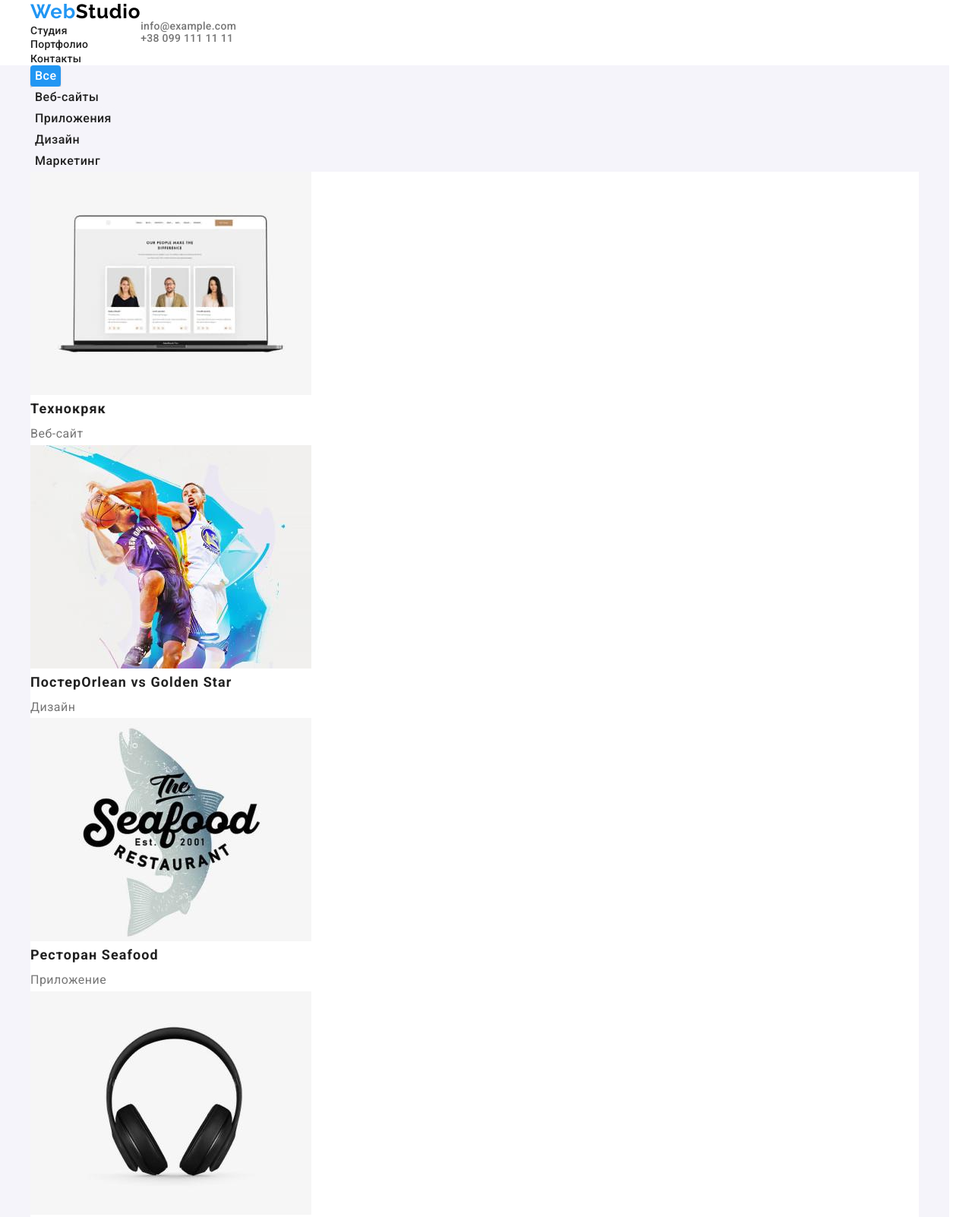
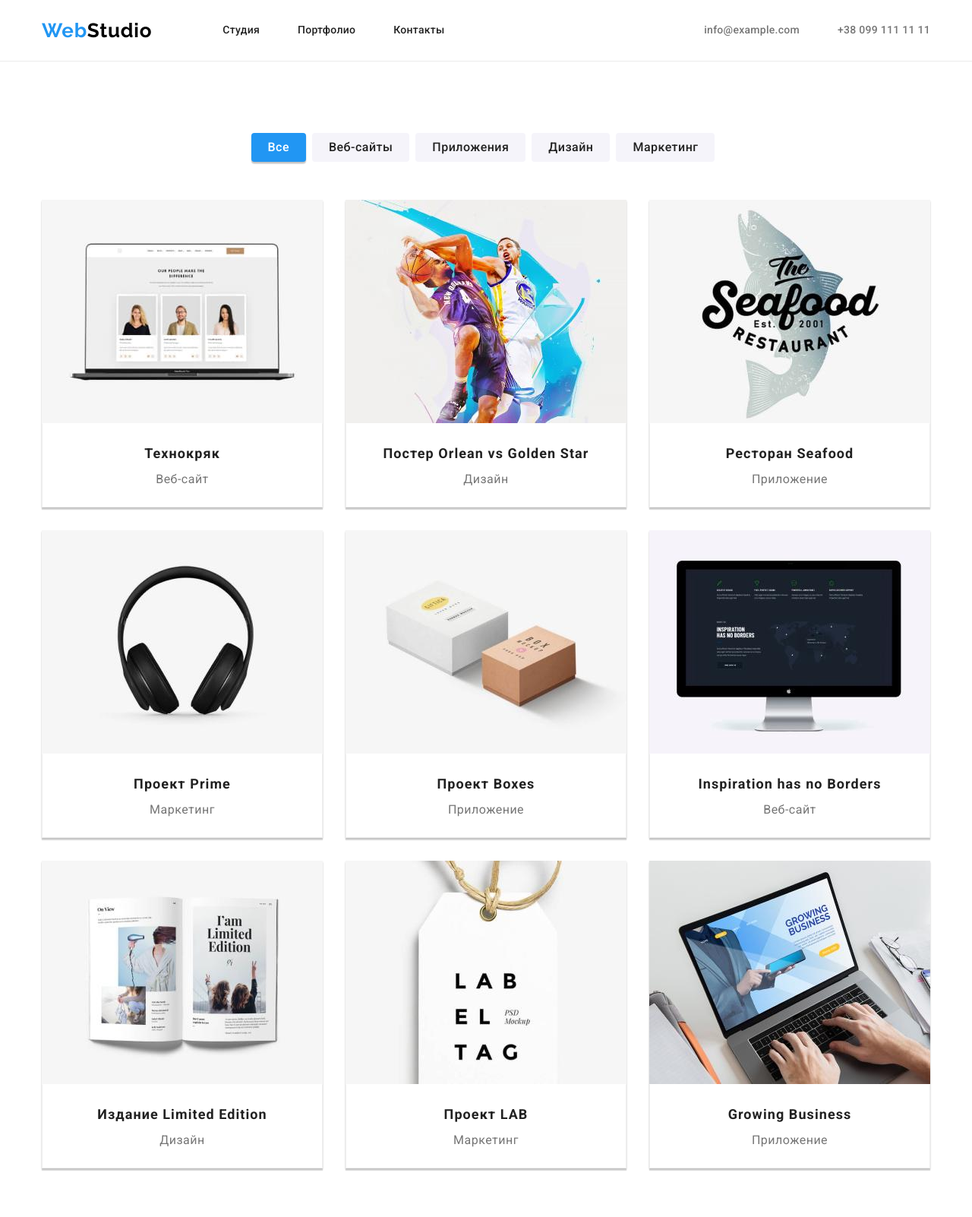
Before and after one commit to IrynaKozhukh/goit-markup-hw-03, a plain HTML site: page portfolio.html in a window 1280 px wide. Shown: the top 1602 px of the page at 76% size. Drawn offline with nearby package versions, Linux system fonts and the light colour scheme.

Commit message:
finish before  mentors check

```diff
--- a/css/styles.css
+++ b/css/styles.css
@@ -18,26 +18,21 @@ h3,
 h4,
 h5,
 h6 {
-    margin: 0;
+    margin: 1px;
 }
 ul {
     margin: 0;
     padding: 0;
     list-style: none;
 }
-button {
-    cursor: pointer;
-    font-family: inherit;
-}
-
 img {
     display: block;
 }
 address {
     font-style: normal;
 }
+body {
 
-body {
     font-family: 'Roboto', sans-serif;
     letter-spacing: 0.02em;
     color: var(--second-text-color);
@@ -49,65 +44,38 @@ body {
     padding: 0 15px;
     margin: 0 auto;
 }
+
+.container > .hero-btn{
+    margin:inherit ;
+}
+
 .section {
     padding-top: 94px;
     padding-bottom: 94px;
     text-align: center;
 }
+.section.hero {
+    padding-top: 200px;
+    padding-bottom: 200px;
+    border: 1px solid transparent;
+}
 .images {
     display: block;
+    max-width: 100%;
+    height: auto;
 }
 .section-nopaddingtop {
     padding-top: 0;
 }
-/* Ссылки */
-.link {
-  text-decoration: none;
-}
-.lists {
-  margin-top: 0;
-  margin-bottom: 0;
-  padding: 0;
-  list-style: none;
-}
-.header {
-  border-bottom: 1px solid var(--line-color);
-}
-/* Навигация */
-.container.nav {
-  min-height: 80px;
-}
-.nav,
-.menu {
-  display: flex;
-  align-items: center;
-  flex-wrap: wrap;
-}
-
-.container.nav > .nav {
-  margin-right: auto;
-}
-
-.menu-item > .link {
-  display: block;
-  padding-top: 32px;
-  padding-bottom: 32px;
-}
-
-.menu > .menu-item:not(:last-child) {
-  margin-right: 50px;
-}
-body {
-  margin-right: 30px;
-}
-.list {
-    list-style: none;
-}
-
 .link {
     text-decoration: none;
 }
-
+.list {
+    margin-top: 0;
+    margin-bottom: 0;
+    padding: 0;
+    list-style: none;
+}
 .visually-hidden {
     position: absolute;
     white-space: nowrap;
@@ -122,14 +90,22 @@ body {
 }
 
 /*-------Хедер-------*/
-.header-logo {
-    font-family: Raleway;
+
+.logo {
+    display: block;
+    margin-right: 93px;
+    padding-top: 24px;
+    padding-bottom: 24px;
+    font-family: Raleway, sans-serif;
+    font-weight: 700;
     font-size: 26px;
     line-height: 1.19;
     letter-spacing: 0.03em;
     color: var(--first-logo-color);
 }
-
+.header-logo {
+    color: var(--accent-color);
+}
 .header-link {
     font-weight: 500;
     font-size: 14px;
@@ -137,7 +113,6 @@ body {
     letter-spacing: 0.02em;
     color: var(--first-text-color);
 }
-
 .header-link:hover,
 .header-link:focus {
     color: var(--accent-color);
@@ -155,12 +130,42 @@ body {
 .contacts:focus {
     color: var(--accent-color);
 }
-
-
+.header {
+    border-bottom: 1px solid #ececec;
+}
+.container.header-navigation {
+    min-height: 80px;
+}
+.container.header-navigation > .header-navigation {
+    margin-right: auto;
+}
+.header-navigation,
+.items,
+.header-list {
+    display: flex;
+    align-items: center;
+    flex-wrap: wrap;
+}
+.header-item > .link {
+    display: block;
+    padding-top: 10px;
+    padding-bottom: 10px;
+}
+.header-list > .portfolio-item:not(:nth-last-child(-n + 3)) {
+    margin-bottom: 30px;
+}
+.header-list > .header-item:not(:last-child) {
+    margin-right: 50px;
+}
 
 /*-------Герой-------*/
-
+.hero {
+background-color: #2F303A;
+}
 .hero-title {
+    width: 696px;
+    margin: 0 auto 30px;
+    padding: 0;
     font-weight: 900;
     font-size: 44px;
     line-height: 1.36;
@@ -168,10 +173,13 @@ body {
     letter-spacing: 0.06em;
     text-transform: uppercase;
     color: var(--hero-color);
-    background-color: #2F303A;
 }
-
 .hero-btn {
+    cursor: pointer;
+    display: flex;
+    min-height: 60px;
+    padding-left: 22px;
+    padding-right: 22px;
     font-weight: 700;
     font-family: inherit;
     font-size: 16px;
@@ -185,8 +193,8 @@ body {
     box-shadow: 0px 4px 4px rgba(0, 0, 0, 0.15);
     border-radius: 4px;
     color: var(--third-text-color);
+
 }
-
 .hero-btn:active {
     color: var(--third-text-color);
 }
@@ -194,7 +202,15 @@ body {
 /*-------СофтСкилс-------*/
 
 .soft-title-text {
-
+    width: 696px;
+    margin: 0 auto 30px;
+    padding: 0;
+    color: var(--hero-color);
+    font-weight: 900;
+    font-size: 44px;
+    line-height: 1.36;
+    letter-spacing: 0.06em;
+    text-transform: uppercase;
 }
 .soft-pre-title {
 
@@ -204,7 +220,7 @@ body {
 }
 .soft-title {
     font-size: 14px;
-    line-height: 1.14;
+    line-height: 2.14;
     letter-spacing: 0.03em;
     text-transform: uppercase;
     color: var(--main-title-color);
@@ -215,11 +231,51 @@ body {
     letter-spacing: 0.03em;
     color: var(--second-text-color)
 }
+.soft-list,
+.filter,
+.about-list,
+.about-item,
+.galery-list {
+    display: flex;
+    align-items: center;
+    text-align: left;
+}
+.filter {
+    justify-content: center;
+    margin-bottom: 50px;
+}
+.filter > .item:not(:last-child) {
+    margin-right:5px;
+}
+.items {
+    text-align: center;
+}
+.items > .header-item:not(:last-child){
+    margin-right: 50px;
+}
+.items > .portfolio-item:not(:nth-child(3n)) {
+    margin-right: 30px;
+}
+.items > .portfolio-item:not(:nth-last-child(-n + 3)){
+    margin-bottom: 30px;
+}
+.soft-list > .item {
+    width: 270px;
+}
+.soft-list > .soft-pre-title:not(:last-child),
+.about-list > .about-item:not(:last-child),
+.galery-list > .galery-item:not(:last-child) {
+    margin-right: 30px;
+}
 
 /*-------Эбаут-------*/
 
+.about {
+    padding-top: 0;
+}
 .about-title,
 .galery-title {
+    margin: 0 0 50px 0;
     font-weight: 700;
     font-size: 36px;
     line-height: 1.16;
@@ -227,19 +283,17 @@ body {
     letter-spacing: 0.03em;
     color: var(--second-title-color)
 }
-.about-list {
 
+/*-------ТимГелери-------*/
+
+.galery {
+    background-color: #F5F4FA;
 }
-.about-item{
-
-}
-/*-------ТимГелери-------*/
-.card-body {
-  padding-top: 30px;
-  padding-bottom: 30px;
-}
-.galery-list {
-
+.galery-style {
+    background-color: var(--third-text-color);
+    box-shadow: 0px 1px 3px rgba(0, 0, 0, 0.12), 0px 1px 1px rgba(0, 0, 0, 0.14),
+    0px 2px 1px rgba(0, 0, 0, 0.2);
+    border-radius: 0px 0px 4px 4px;
 }
 .galery-item {
 
@@ -262,30 +316,45 @@ body {
 }
 
 /*-------Портфолио-------*/
+
 .portfolio {
-    background-color: #F5F4FA;
+    background-color: #ffffff;
 }
 .portfolio-item {
     background-color: #FFFFFF;
 }
-.portfolio-cards {
+.card-body {
+    padding-top: 30px;
+    padding-bottom: 30px;
+}
+.portfolio-card {
     box-shadow: 0px 3px 1px rgba(0, 0, 0, 0.1), 0px 1px 2px rgba(0, 0, 0, 0.08),
     0px 2px 2px rgba(0, 0, 0, 0.12);
 }
+.portfolio-card .card-body {
+    border: 1px solid #eeeeee;
+    border-top: 1px solid transparent;
+    padding: 20px 24px;
+}
 .portfolio-btn {
+    cursor: pointer;
+    min-height: 38px;
+    padding-left: 22px;
+    padding-right: 22px;
     font-weight: 500;
     font-family: inherit;
+    font-style: inherit;
     font-size: 16px;
     line-height: 1.62;
     text-align: center;
     align-items: center;
     border: none;
+    margin-right: 8px;
     display: flex;
     border-radius: 4px;
     letter-spacing: 0.03em;
     background: #F5F4FA;
     color: var(--first-text-color);
-
 }
 .current-btn,
 .portfolio-btn:active,
@@ -297,7 +366,6 @@ body {
     box-shadow: 0px 3px 1px rgba(0, 0, 0, 0.1), 0px 1px 2px rgba(0, 0, 0, 0.08),
     0px 2px 2px rgba(0, 0, 0, 0.12);
 }
-
 .portfolio-titles {
     font-weight: 700;
     font-size: 18px;
@@ -311,28 +379,28 @@ body {
     line-height: 1.87;
     letter-spacing: 0.03em;
     color: var(--second-text-color);
+}
 
-}
 /*-------Футер-------*/
+
 .footer {
     padding: 60px 0;
     background-color: #2F303A;;
 }
+.container > .link.logo {
+    padding: 0;
+    margin: 0 0 20px 0;
+}
 .footer-logo {
-    font-family: Raleway;
-    font-size: 26px;
-    line-height: 1.19;
-    letter-spacing: 0.03em;
-    color: var(--third-text-color);
-}
-.color-logo {
-    color: var(--accent-color);
+    color: var(--second-logo-color);
 }
 .footer-link {
     font-style: normal;
     font-weight: 400;
     font-size: 14px;
-    line-height: 1.71;
+    margin:0;
+    padding: 0;
+    line-height: 2.8;
     letter-spacing: 0.03em;
     color: var(--links-color);
 }
--- a/portfolio.html
+++ b/portfolio.html
@@ -18,28 +18,29 @@
 <!-- Шапка сайта -->
 
 <header class="header">
-    <div class="container nav">
+    <div class="container header-navigation">
         <nav class="header-navigation">
-
-        <a class="header-logo link" href=""><span class="color-logo">Web</span>Studio</a>
+        <a class="logo link" href="https://irynakozhukh.github.io/goit-markup-hw-03/index.html"><span class="header-logo">Web</span>Studio</a>
         <ul class="header-list list">
-            <li class="header-item "><a href="./index.html" class="header-link link">Студия</a></li>
-            <li class="header-item"><a current href="./portfolio.html" class="header-link link">Портфолио</a></li>
+            <li class="header-item"><a href="./index.html" class="header-link link">Студия</a></li>
+            <li class="header-item"><a href="./portfolio.html" class="header-link link current">Портфолио</a></li>
             <li class="header-item"><a href="" class="header-link link">Контакты</a></li>
         </ul>
         </nav>
-        <ul class="header-link-style list">
-            <li><a class="contacts link" href="mailto:info@example.com">info@example.com</a></li>
-            <li><a class="contacts link" href="tel:+380991111111">+38 099 111 11 11</a></li>
+        <ul class="list header-list header-link-style">
+            <li class="header-item"><a class="link header-link contacts" href="mailto:info@example.com">info@example.com</a>
+            </li>
+            <li class="header-item"><a class="link header-link contacts" href="tel:+380991111111">+38 099 111 11 11</a></li>
         </ul>
         </div>
 </header>
 <main>
+<h1 class="soft-title-text visually-hidden">Портфолио</h1>
     <!-- Мейн-Батн-->
-<section class="portfolio">
-    <h1 class="soft-title-text visually-hidden">Портфолио</h1>
+
+<section class="section portfolio">
         <div class="container">
-    <ul class="list">
+            <ul class="list filter">
                 <li><button class="portfolio-btn current-btn" type="button">Все</button></li>
                 <li><button class="portfolio-btn" type="button">Веб-сайты</button></li>
                 <li><button class="portfolio-btn" type="button">Приложения</button></li>
@@ -48,82 +49,98 @@
             </ul>
                 <!-- Мейн-Портфолио-->
 
-<ul class="list">
+            <ul class="list items">
                 <li class="portfolio-item">
-        <div class="work-card">
-        <a class="link" href="">
-            <img class="images" src="./images/img-1.jpg" alt="Ноутбук с изображениями трех портфолио" width="370" height="294"/>
+                    <div class="portfolio-card">
+                        <a class="link" href="https://irynakozhukh.github.io/goit-markup-hw-03/portfolio.html">
+                            <img class="images" src="./images/img-1.jpg" alt="Ноутбук с изображениями трех портфолио" width="370" height="294" />
+                            <div class="card-body">
                                 <h2 class="portfolio-titles">Технокряк</h2>
                                 <p class="portfolio-after-titles">Веб-сайт</p>
                             </div>
                         </a>
+                    </div>
                 </li>
                 <li class="portfolio-item">
-        <div class="work-card">
-        <a class="link" href="">
+                    <div class="portfolio-card">
+                        <a class="link" href="https://irynakozhukh.github.io/goit-markup-hw-03/portfolio.html">
                             <img class="images" src="./images/img-2.jpg" alt="Два баскетболиста в прыжке" width="370" height="294" />
-            <h2 class="portfolio-titles">Постер<span lang="en">Orlean vs Golden Star</span></h2>
+                            <div class="card-body">
+                                <h2 class="portfolio-titles">Постер<span lang="en"> Orlean vs Golden Star</span></h2>
                                 <p class="portfolio-after-titles">Дизайн</p>
                             </div>
                         </a>
+                    </div>
                 </li>
                 <li class="portfolio-item">
-        <div class="work-card">
-        <a class="link" href="">
+                    <div class="portfolio-card">
+                        <a class="link" href="https://irynakozhukh.github.io/goit-markup-hw-03/portfolio.html">
                             <img class="images" src="./images/img-3.jpg" alt="Логотип ресторана Seafood" width="370" height="294" />
-            <h2 class="portfolio-titles">Ресторан <span lang="en">Seafood</span></h2>
+                            <div class="card-body">
+                                <h2 class="portfolio-titles">Ресторан<span lang="en"> Seafood</span></h2>
                                 <p class="portfolio-after-titles">Приложение</p>
                             </div>
                         </a>
+                    </div>
                 </li>
                 <li class="portfolio-item">
-        <div class="work-card">
-        <a class="link" href="">
+                    <div class="portfolio-card">
+                        <a class="link" href="https://irynakozhukh.github.io/goit-markup-hw-03/portfolio.html">
                             <img class="images" src="./images/img-4.jpg" alt="Черные наушники" width="370" height="294"/>
-            <h2 class="portfolio-titles">Проект<span lang="en">Prime</span></h2>
+                            <div class="card-body">
+                                <h2 class="portfolio-titles">Проект<span lang="en"> Prime</span></h2>
                                 <p class="portfolio-after-titles">Маркетинг</p>
                             </div>
                         </a>
+                    </div>
                 </li>
                 <li class="portfolio-item">
-        <div class="work-card">
-        <a class="link" href="">
+                    <div class="portfolio-card">
+                        <a class="link" href="https://irynakozhukh.github.io/goit-markup-hw-03/portfolio.html">
                             <img class="images" src="./images/img-5.jpg" alt="Лежат две коробки белого и коричневого цвета с надписями и логотипами" width="370" height="294"/>
-            <h2 class="portfolio-titles">Проект<span lang="en">Boxes</span></h2>
+                            <div class="card-body">
+                                <h2 class="portfolio-titles">Проект<span lang="en"> Boxes</span></h2>
                                 <p class="portfolio-after-titles">Приложение</p>
                             </div>
                         </a>
+                    </div>
                 </li>
                 <li class="portfolio-item">
-        <div class="work-card">
-        <a class="link" href="">
+                    <div class="portfolio-card">
+                        <a class="link" href="https://irynakozhukh.github.io/goit-markup-hw-03/portfolio.html">
                             <img class="images" src="./images/img-6.jpg" alt="Монитор с изображением веб-сайта" width="370" height="294"/>
+                            <div class="card-body">
                                 <h2 class="portfolio-titles" lang="en">Inspiration has no Borders</h2>
                                 <p class="portfolio-after-titles">Веб-сайт</p>
                             </div>
                         </a>
+                    </div>
                 </li>
                 <li class="portfolio-item">
-        <div class="work-card">
-        <a class="link" href="">
+                    <div class="portfolio-card">
+                        <a class="link" href="https://irynakozhukh.github.io/goit-markup-hw-03/portfolio.html">
                             <img class="images" src="./images/img-7.jpg" alt="Раскрытый журнал с дизайном в голубо-бело-серых тонах" width="370" height="294"/>
-            <h2 class="portfolio-titles">Издание<span lang="en">Limited Edition</span></h2>
+                            <div class="card-body">
+                                <h2 class="portfolio-titles">Издание<span lang="en"> Limited Edition</span></h2>
                                 <p class="portfolio-after-titles">Дизайн</p>
                             </div>
                         </a>
+                    </div>
                 </li>
                 <li class="portfolio-item">
-        <div class="work-card">
-        <a class="link" href="">
+                    <div class="portfolio-card">
+                        <a class="link" href="https://irynakozhukh.github.io/goit-markup-hw-03/portfolio.html">
                             <img class="images" src="./images/img-8.jpg" alt="Бирка с надписью: LAB EL TAG" width="370" height="294"/>
-            <h2 class="portfolio-titles">Проект<span lang="en">LAB</span></h2>
+                            <div class="card-body">
+                                <h2 class="portfolio-titles">Проект<span lang="en"> LAB</span></h2>
                                 <p class="portfolio-after-titles">Маркетинг</p>
                             </div>
                         </a>
+                    </div>
                 </li>
                 <li class="portfolio-item">
-        <div class="work-card">
-        <a class="link" href="">
+                    <div class="portfolio-card">
+                        <a class="link" href="https://irynakozhukh.github.io/goit-markup-hw-03/portfolio.html">
                             <img class="images" src="./images/img-9.jpg" alt="Ноутбук с изображением веб-сайта Growing Business" width="370" height="294"/>
                             <div class="card-body">
                                 <h2 class="portfolio-titles" lang="en">Growing Business</h2>
@@ -141,12 +158,11 @@
 
 <footer class="footer">
     <div class="container">
-        <a class="footer-logo link" href="./index.html"> <span class="color-logo">Web</span>Studio</a>
+        <a class="logo link footer-logo" href=""><span class="header-logo">Web</span>Studio</a>
         <address class="address-link">
-        <ul class="footer-link list ">
-            <li>
-                <a class="footer-address-color link" href="https://goo.gl/maps/vSzQUJ8hVPghcMWJ7"
-                target="_blank" rel="noopener noreferrer">г. Киев, пр-т Леси Украинки,
+            <ul class="footer-link list">
+                <li><a class="footer-address-color link" href="https://goo.gl/maps/vSzQUJ8hVPghcMWJ7" target="_blank"
+                        rel="noopener noreferrer">г. Киев, пр-т Леси Украинки,
                         26</a></li>
                 <li><a class="footer-link contacts link" href="mailto:info@example.com">info@example.com</a></li>
                 <li><a class="footer-link contacts link" href="tel:+380991111111">+38 099 111 11 11</a></li>
@@ -155,4 +171,5 @@
     </div>
 </footer>
 </body>
+
 </html>
```
Also changed, not shown: index.html (+17 -18 lines). Lines whose indentation alone changed are shown as unchanged.
